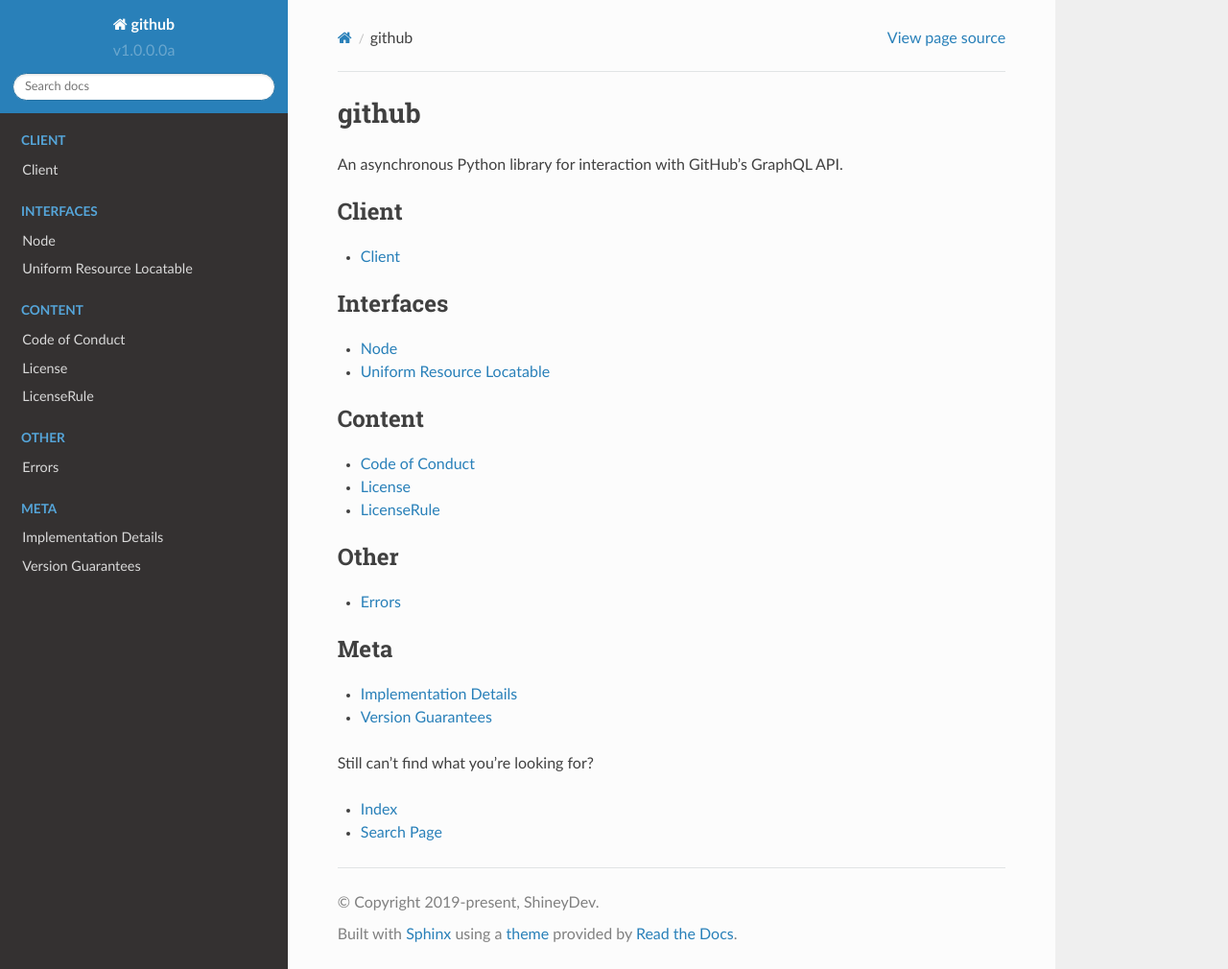
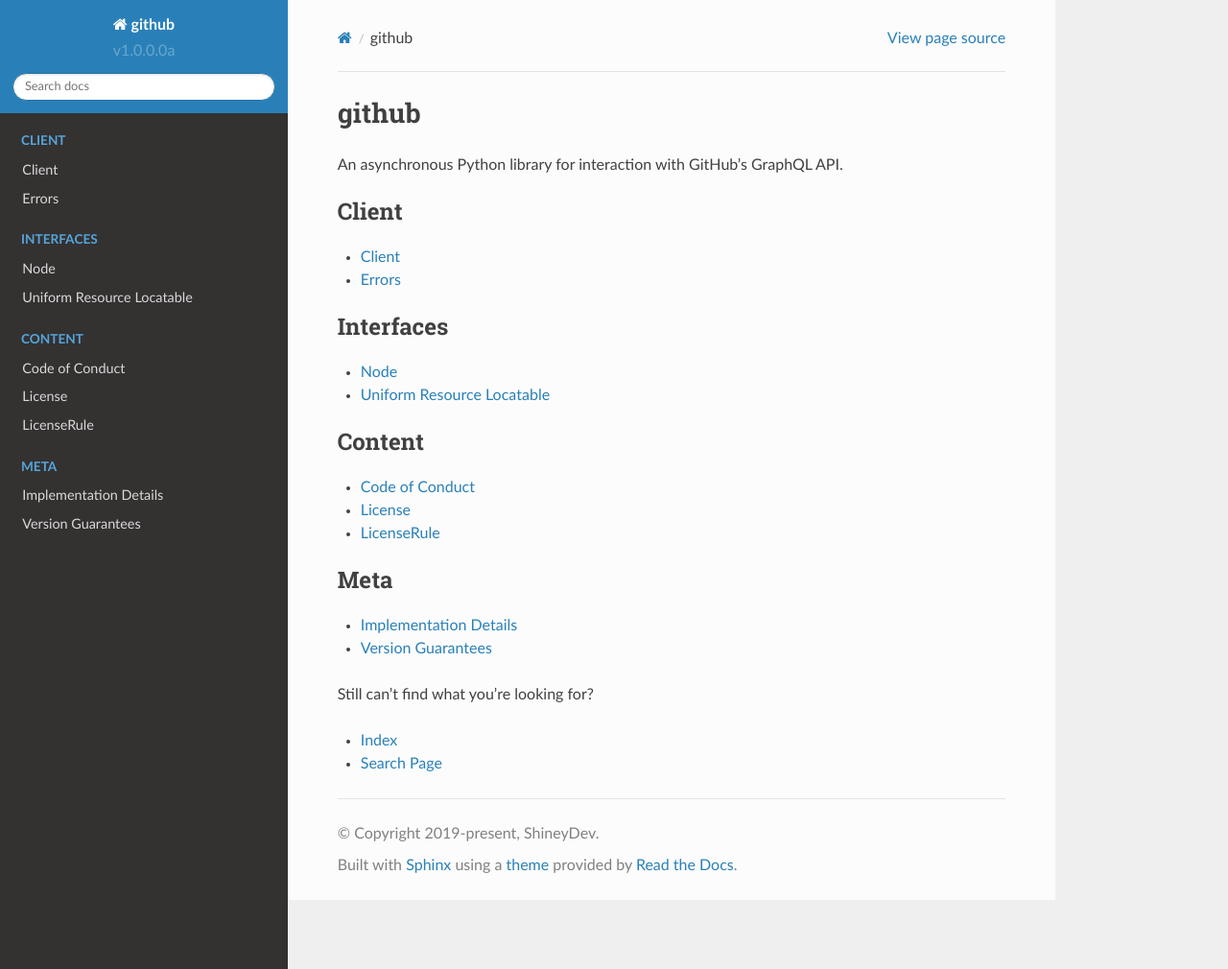
Before and after one commit to ShineyDev/github, a Sphinx documentation site: the page built from docs/index.rst, in a window 1280 px wide and 1010 px high. Shown: the whole window at 96% size. Built offline with Sphinx 7.4.7 and the Read the Docs theme 2.0.0, drawn with Linux system fonts in a browser that asks for light colours.

Commit message:
move errors documentation

```diff
--- a/docs/index.rst
+++ b/docs/index.rst
@@ -29,13 +30,6 @@ An asynchronous Python library for interaction with GitHub's GraphQL API.
 
 
 .. toctree::
-    :caption: Other
-    :maxdepth: 1
-
-    other/errors
-
-
-.. toctree::
     :caption: Meta
     :maxdepth: 1
 
```
Also changed, not shown: other parts of docs/index.rst (+1 -0 lines), docs/client/errors.rst (renamed from docs/other/errors.rst).
